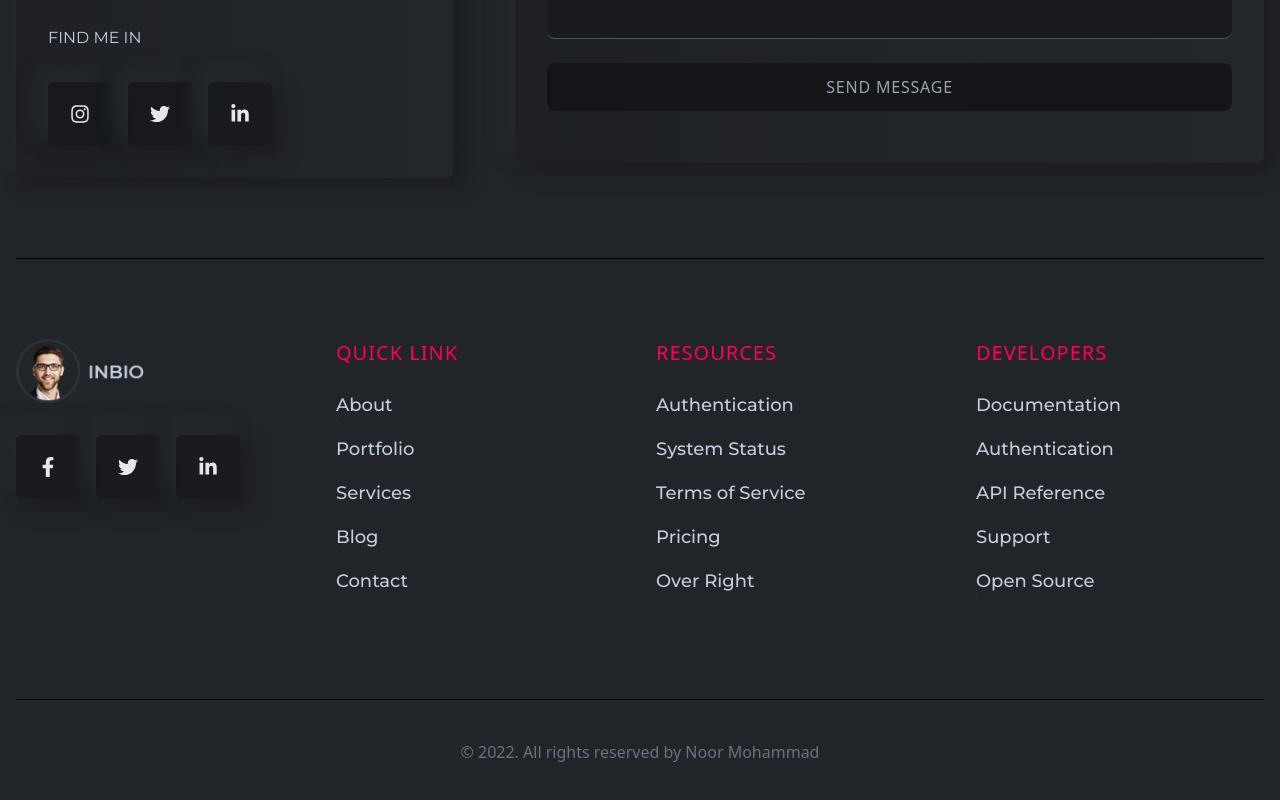
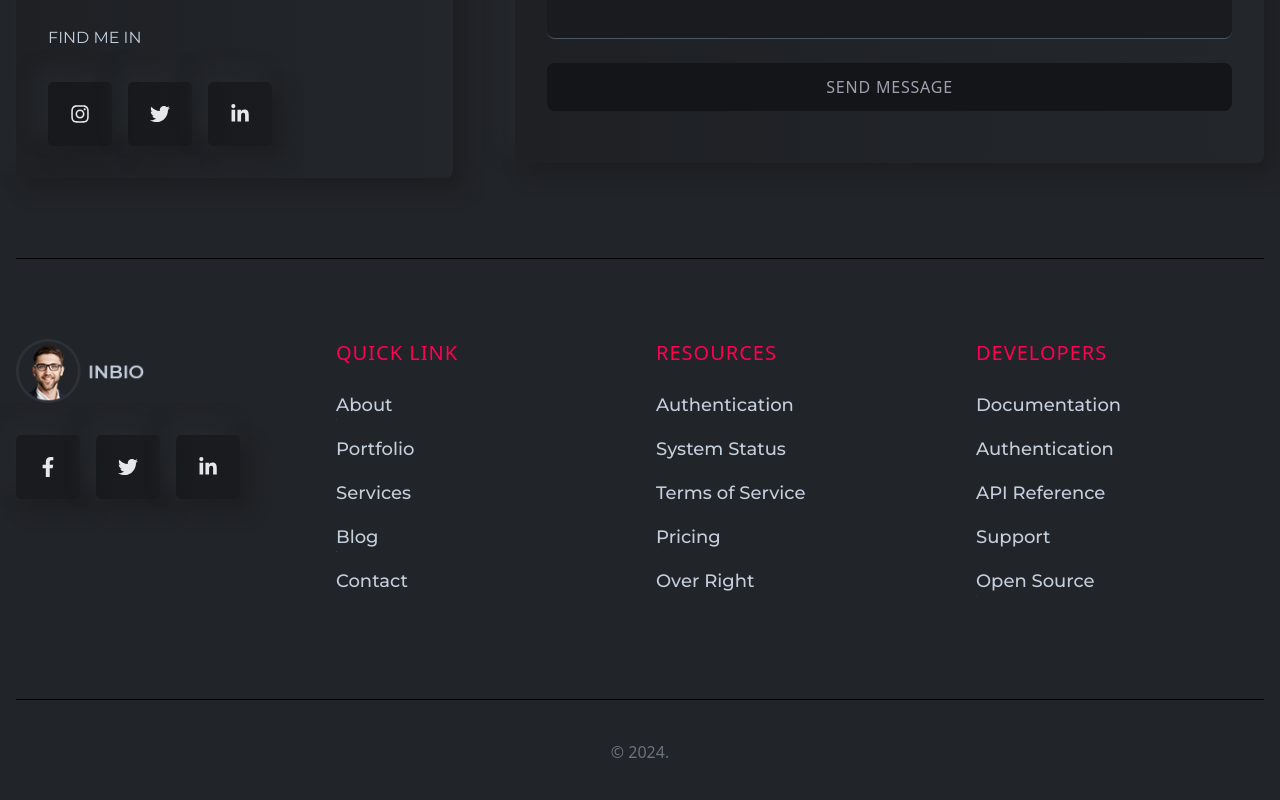
Before and after one commit to rohitRaut007/myPortfolio, a React (Create React App) app: page / in a window 1280 px wide. Shown: the part 6447-7247 px from the top of the page. Built offline with nearby package versions, Linux system fonts and the light colour scheme.

Commit message:
second commit build

```diff
--- a/src/components/footer/FooterBottom.js
+++ b/src/components/footer/FooterBottom.js
@@ -4,7 +4,7 @@ const FooterBottom = () => {
   return (
     <div className="w-full py-10">
       <p className="text-center text-gray-500 text-base">
-        © 2022. All rights reserved by Noor Mohammad
+        © 2024.
       </p>
     </div>
   );
```
Also changed, not shown: 20 other files (tests, documents, lock files or other folders).
